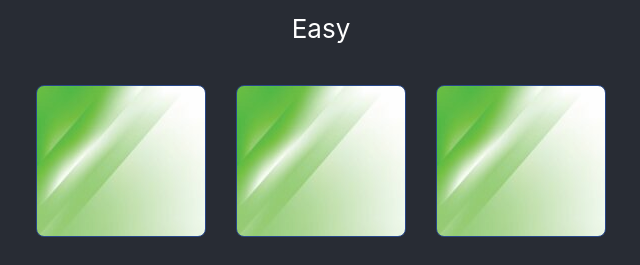
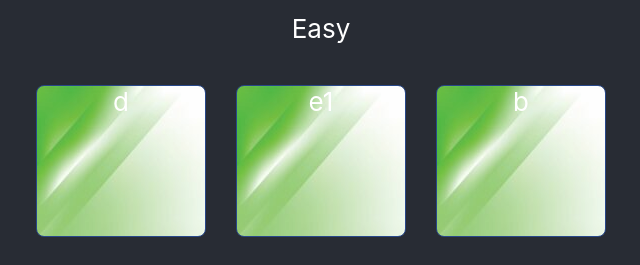
Before and after one commit to Rayan84/memory-game, a React (Create React App) app: page /easy in a window 1280 px wide. Shown: the part 661-926 px from the top of the page, without its empty margins (319-959 px from the left). Built offline with nearby package versions, Linux system fonts and the light colour scheme.

Commit message:
Add onClick propery and its handler

```diff
--- a/src/components/Easy.js
+++ b/src/components/Easy.js
@@ -1,28 +1,37 @@
+import { element } from "prop-types";
 import React, { useEffect, useState } from "react";
 
 
 const Easy = () => {
-  const [squares, setSquares] = useState([]);
+  const [squares, setSquares] = useState([{visible: 'false', id: 100, solved: false}]);
   let tempSquares = [];
-  const images = [1, 1, 2, 2, 3, 3, 4, 4, 5, 5, 6, 6];
+  const images = ['a', 'a1', 'b', 'b1', 'c', 'c1', 'd', 'd1', 'e', 'e1', 'f', 'f1'];
+  const flip = (number) => {
+    console.log(`${number} clicked...`);
+    const changedSquareIndex = squares.findIndex((element) => element.id === number);
+    squares[changedSquareIndex].visible = 'true';
+    const changed = squares;
+    console.log('==');
+    console.log(`index is: ${changedSquareIndex}`);
+
+    setSquares(squares => [...squares]);
+    console.log(squares);
+  };
+
   useEffect(() => {
     for (let i = 0; i < 12; i++){
       let random = Math.floor(Math.random() * images.length);
       console.log(`random number is: ${random}`);
 
       if(images[random] !== undefined){
-        tempSquares.push(images[random]);
+        tempSquares.push({id: images[random], visible: 'false', solved: 'false'});
         console.log(`squares: ${tempSquares}`);
       }
-
-
-
       images.splice(random, 1);
       console.log(`Images left: ${images}`);
       console.log(`i =  ${i}`);
+    }
 
-
-    }
    console.log(`tempsquares = ${tempSquares}`)
    setSquares(squares => tempSquares);
   }, []);
@@ -31,11 +40,16 @@ const Easy = () => {
   return(
     <div>
       <p>Easy</p>
-
       <div className="grid">
         { squares.map((square) => (
-          <div key={square}>
-            <div className="square cursor-pointer">{}</div>
+          <div key={square.id}>
+            {console.log('==================Rendering=======================')}
+            {square.visible === 'true'?
+             <div className="square cursor-pointer" onClick={() => {flip(square.id)}}>visible</div> :
+             <div className="square cursor-pointer" onClick={() => {flip(square.id)}}>{square.id}</div>
+            }
+            {console.log(square)}
+            {console.log(square.id)}
           </div>
          ))}
       </div>
```
